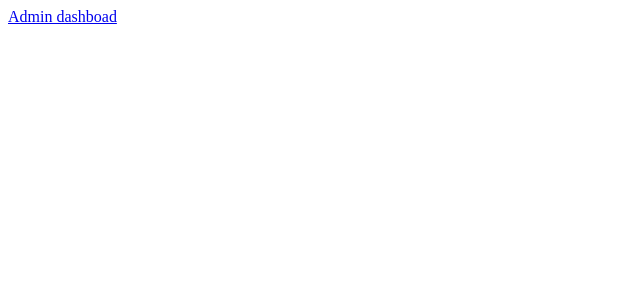
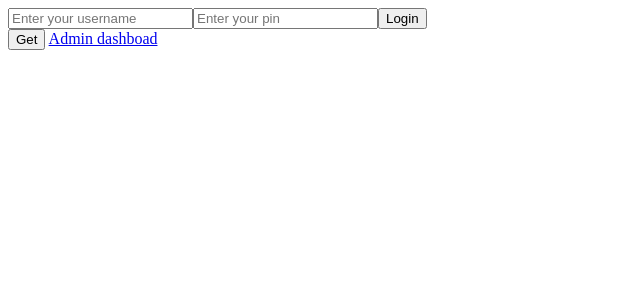
Before and after one commit to Jagan-P/angular-training, an Angular app: page /login in a window 1280 px wide. Before the commit this address led to /. Shown: the top 300 px of the page, without its empty margins (0-640 px from the left). Built offline with nearby package versions, Linux system fonts and the light colour scheme.

Commit message:
login component, localStorage set token, interceptor to add authorization header to requests

```diff
--- a/src/app/app-routing.module.ts
+++ b/src/app/app-routing.module.ts
@@ -4,12 +4,14 @@ import { ChildrenOneComponent } from './children-one/children-one.component';
 import { ChildrenTwoComponent } from './children-two/children-two.component';
 import { HttpClientComponent } from './http-client/http-client.component';
 import { CanActivateTemplateDrivenForms } from './http-service.service';
+import { LoginComponent } from './login/login.component';
 import { ReactiveFormsComponent } from './reactive-forms/reactive-forms.component';
 import { RxjsPlaygroundComponent } from './rxjs-playground/rxjs-playground.component';
 import { TemplateDrivenFormsComponent } from './template-driven-forms/template-driven-forms.component';
 
 
 const routes: Routes = [
+  {path: 'login', component: LoginComponent},
   {path: 'template-driven-forms', component: TemplateDrivenFormsComponent},
   {path: 'reactive-forms', component: ReactiveFormsComponent},
   {path: 'rxjs-playground', component: RxjsPlaygroundComponent},
--- a/src/app/app.module.ts
+++ b/src/app/app.module.ts
@@ -11,7 +11,7 @@ import { FormsModule, ReactiveFormsModule } from '@angular/forms';
 import { ReactiveFormsComponent } from './reactive-forms/reactive-forms.component';
 import { RxjsPlaygroundComponent } from './rxjs-playground/rxjs-playground.component';
 import { HttpClientComponent } from './http-client/http-client.component';
-import { HttpClientModule } from '@angular/common/http';
+import { HttpClientModule, HTTP_INTERCEPTORS } from '@angular/common/http';
 import { CanActivateTemplateDrivenForms, HttpServiceService } from './http-service.service';
 import { ChildrenOneComponent } from './children-one/children-one.component';
 import { ChildrenTwoComponent } from './children-two/children-two.component';
@@ -20,6 +20,7 @@ import { UserDashboardComponent } from './user/user-dashboard/user-dashboard.com
 import { AdminModule } from './admin/admin.module';
 import { UsersModule } from './users/users.module';
 import { AdminDashboardComponent } from './admin/admin-dashboard/admin-dashboard.component';
+import { HttpConfigInterceptor, LoginComponent } from './login/login.component';
 
 @NgModule({
   declarations: [
@@ -37,7 +38,8 @@ import { AdminDashboardComponent } from './admin/admin-dashboard/admin-dashboard
     RxjsPlaygroundComponent,
     HttpClientComponent,
     ChildrenOneComponent,
-    ChildrenTwoComponent
+    ChildrenTwoComponent,
+    LoginComponent
   ],
   imports: [
     BrowserModule,
@@ -48,7 +50,10 @@ import { AdminDashboardComponent } from './admin/admin-dashboard/admin-dashboard
     // AdminModule,
     // UsersModule
   ],
-  providers: [{provide: CanActivateTemplateDrivenForms, useClass: CanActivateTemplateDrivenForms, deps: [Router]}],
+  providers: [
+    {provide: CanActivateTemplateDrivenForms, useClass: CanActivateTemplateDrivenForms, deps: [Router]},
+    { provide: HTTP_INTERCEPTORS, useClass: HttpConfigInterceptor, multi: true }
+  ],
   bootstrap: [AppComponent],
   entryComponents: [FirstComponentComponent]
 })
--- /dev/null
+++ b/src/app/login/login.component.html
@@ -0,0 +1,10 @@
+<form>
+    <input [(ngModel)]="username" name="username" type="text" placeholder="Enter your username" />
+    <input [(ngModel)]="pin" name="pin" type="number" placeholder="Enter your pin" />
+
+    <button (click)="loginCall()">Login</button>
+</form>
+
+
+<button (click)="getCall()">Get</button>
+{{username}}
--- /dev/null
+++ b/src/app/login/login.component.ts
@@ -0,0 +1,64 @@
+import { Component, Injectable, OnInit } from '@angular/core';
+import { HttpClient, HttpEvent, HttpHandler, HttpInterceptor, HttpRequest, HttpResponse } from  '@angular/common/http';
+import { Observable } from 'rxjs';
+import { map } from 'rxjs/operators';
+@Component({
+  selector: 'app-login',
+  templateUrl: './login.component.html',
+  styleUrls: ['./login.component.scss']
+})
+export class LoginComponent implements OnInit {
+
+  username="";
+  pin="";
+
+  constructor(
+    private httpClient: HttpClient
+  ) { }
+
+  ngOnInit() {
+  }
+
+  loginCall() {
+    this.httpClient.post("http://localhost:3000/login",
+      {username: this.username, pin: this.pin},
+      // {
+      //   headers: {
+      //     "authorization": "eyJhbGciOiJIUzI1NiIsInR5cCI6IkpXVCJ9.eyJ1c2VybmFtZSI6ImphZ2FuIiwiaWF0IjoxNjIxMzk1MzU4fQ.4LOJ3JdNi7bDyjjUzugI1V76XQU3VXFDxXZBqqp_2qE"
+      //   }
+      // }
+      {
+        responseType: 'text'
+      }
+    ).subscribe((res)=>{
+      console.log(res);
+      localStorage.setItem("token", res);
+    })
+  }
+
+  getCall() {
+    this.httpClient.get("http://localhost:3000/users").subscribe((data)=>{
+      console.log(data);
+    })
+  }
+}
+
+
+@Injectable()
+export class HttpConfigInterceptor implements HttpInterceptor {
+    intercept(request: HttpRequest<any>, next: HttpHandler): Observable<HttpEvent<any>> {
+      const token: string = localStorage.getItem('token');
+      console.log(token);
+        if (token) {
+            request = request.clone({ headers: request.headers.set('Authorization', 'Bearer ' + token) });
+        }
+
+        return next.handle(request).pipe(
+          map((event: HttpEvent<any>) => {
+              if (event instanceof HttpResponse) {
+                  console.log('event--->>>', event);
+              }
+              return event;
+          }));
+    }
+}
```
Also changed, not shown: src/app/login/login.component.scss (added), 1 other file (tests, documents, lock files or other folders).
